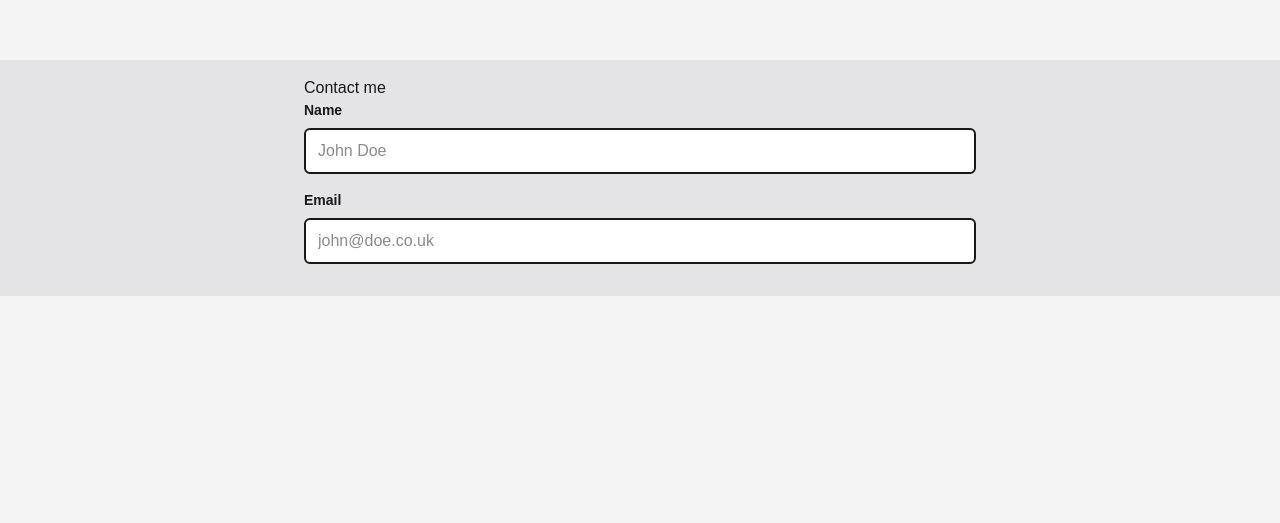
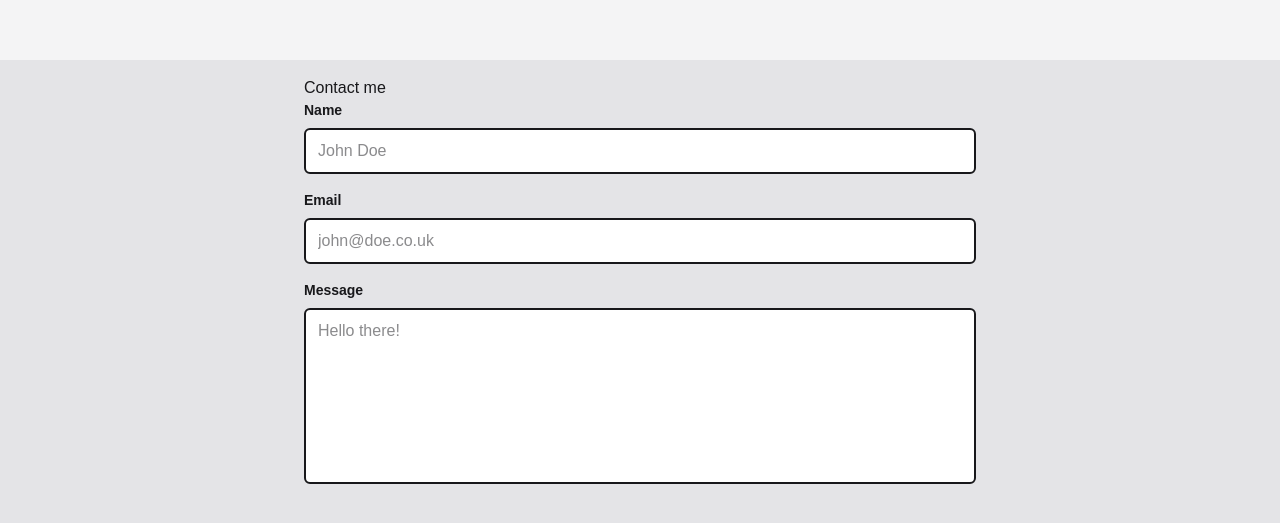
Before and after one commit to scottjoe1996/portfolio, a Next.js app: page / in a window 1280 px wide. Shown: the part 1876-2399 px from the top of the page. Before the commit the page ends 2172 px from the top, so only its background shows below. Built offline with nearby package versions, Linux system fonts and the light colour scheme.

Commit message:
created textarea field

```diff
--- a/components/sections/contact/contact-section.tsx
+++ b/components/sections/contact/contact-section.tsx
@@ -1,6 +1,7 @@
 import React from "react";
 
 import TextField from "./text-field";
+import TextareaField from "./textarea-field";
 
 const ContactSection: React.FC = () => {
   return (
@@ -23,6 +24,12 @@ const ContactSection: React.FC = () => {
             label="Email"
             placeholder="john@doe.co.uk"
           />
+          <TextareaField
+            id="message"
+            label="Message"
+            placeholder="Hello there!"
+            rows={6}
+          />
         </form>
       </div>
     </section>
--- /dev/null
+++ b/components/sections/contact/textarea-field.tsx
@@ -0,0 +1,29 @@
+import React from "react";
+import FieldWrapper from "./field-wrapper";
+
+interface TextareaFieldProps {
+  id: string;
+  label: string;
+  placeholder: string;
+  rows: number;
+}
+
+const TextareaField: React.FC<TextareaFieldProps> = ({
+  id,
+  label,
+  placeholder,
+  rows,
+}) => {
+  return (
+    <FieldWrapper id={id} label={label}>
+      <textarea
+        className="resize-none"
+        id={id}
+        placeholder={placeholder}
+        rows={rows}
+      />
+    </FieldWrapper>
+  );
+};
+
+export default TextareaField;
```
